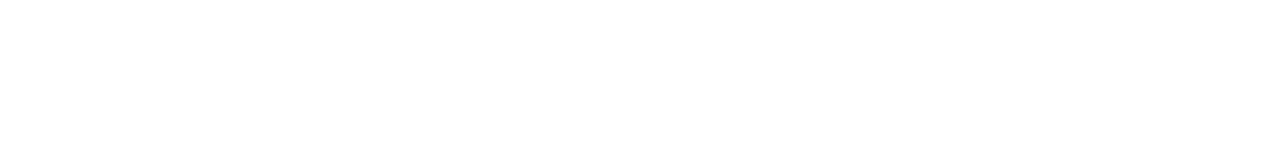
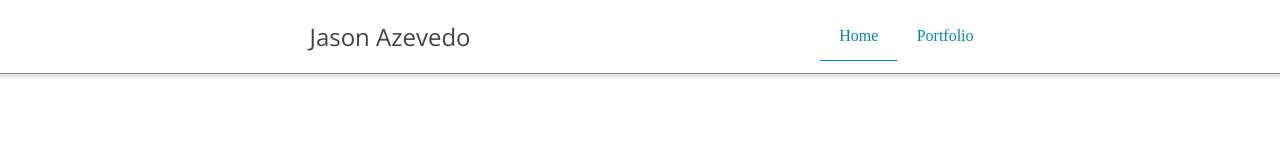
Before and after one commit to Jason-Azevedo/CoursePortfolioSite, a plain HTML site: page index.html in a window 1280 px wide. Drawn offline with nearby package versions, Linux system fonts and the light colour scheme.

Commit message:
Created the navbar

```diff
--- a/index.html
+++ b/index.html
@@ -6,5 +6,19 @@
     <link rel="stylesheet" href="./styles.css" />
     <title>Jason Azevedo - Course Portfolio Site</title>
   </head>
-  <body></body>
+  <body>
+    <header>
+      <nav class="nav">
+        <h2 class="nav__header">Jason Azevedo</h2>
+        <ul class="nav__links">
+          <li class="nav__link--selected"><a href="#">Home</a></li>
+          <li class="nav__link"><a href="#">Portfolio</a></li>
+        </ul>
+      </nav>
+    </header>
+
+    <main></main>
+
+    <footer></footer>
+  </body>
 </html>
--- a/styles.css
+++ b/styles.css
@@ -0,0 +1,55 @@
+@import url("https://fonts.googleapis.com/css2?family=Open+Sans:wght@300;400&display=swap");
+
+/* VARS */
+:root {
+  --tertiary-color: #0588a8;
+  --font-color: #444;
+}
+
+/* BASE STYLES */
+body {
+  padding: 0;
+  margin: 0;
+  box-sizing: border-box;
+  font-family: "";
+}
+
+h1,
+h2,
+h3 {
+  font-family: "Open Sans";
+  font-weight: 300;
+}
+
+/* NAV */
+.nav {
+  display: flex;
+  align-items: center;
+  border-bottom: 1px solid #8a8a8a;
+  box-shadow: 0px 2px 2px 2px #33333320;
+}
+
+.nav__header {
+  flex: 3 1 600px;
+  text-align: center;
+  color: var(--font-color);
+}
+
+.nav__links {
+  display: flex;
+  flex: 1 1 400px;
+  list-style-type: none;
+}
+
+.nav__link a {
+  color: var(--tertiary-color);
+  text-decoration: none;
+  padding: 1rem 1.2rem;
+}
+
+.nav__link--selected a {
+  color: var(--tertiary-color);
+  text-decoration: none;
+  padding: 1rem 1.2rem;
+  border-bottom: 1px solid var(--tertiary-color);
+}
```
